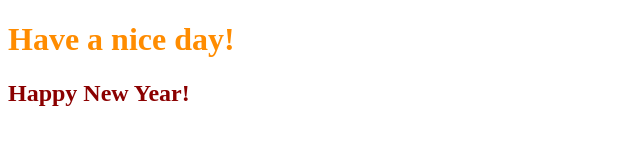
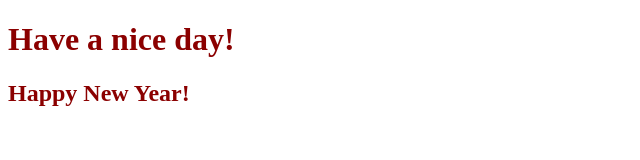
Before and after one commit to UlyanaBrataus/rsschool-cv, a plain HTML site: page index.html in a window 1280 px wide. Shown: the whole page, without its empty margins (0-640 px from the left). Drawn offline with Linux system fonts and the light colour scheme; files that its build step writes are made by us from their sources.

Commit message:
fix: change heading color

```diff
--- a/style.css
+++ b/style.css
@@ -1,5 +1,5 @@
 .day {
-  color: darkorange;
+  color: darkred;
 }
 .new-year {
   color: darkred;
```
